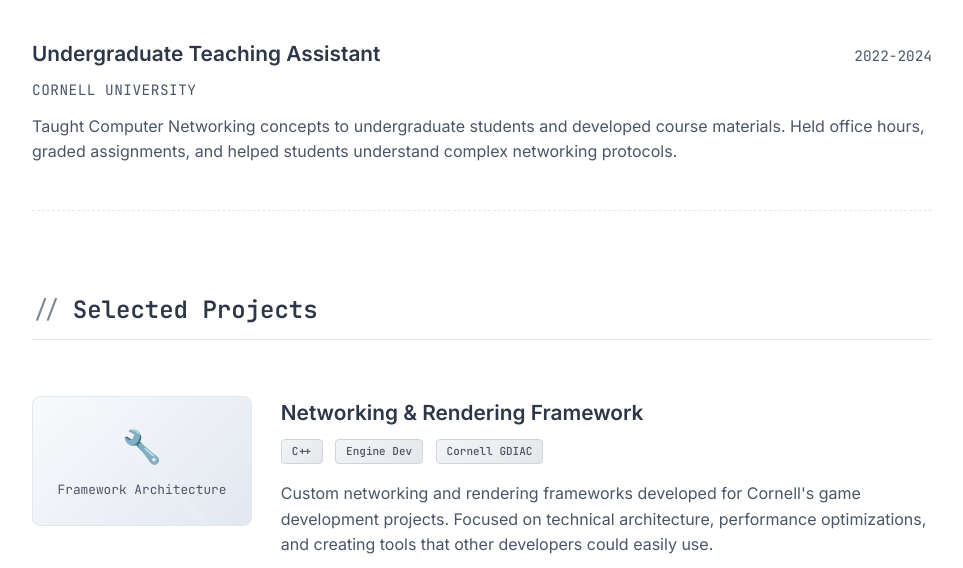
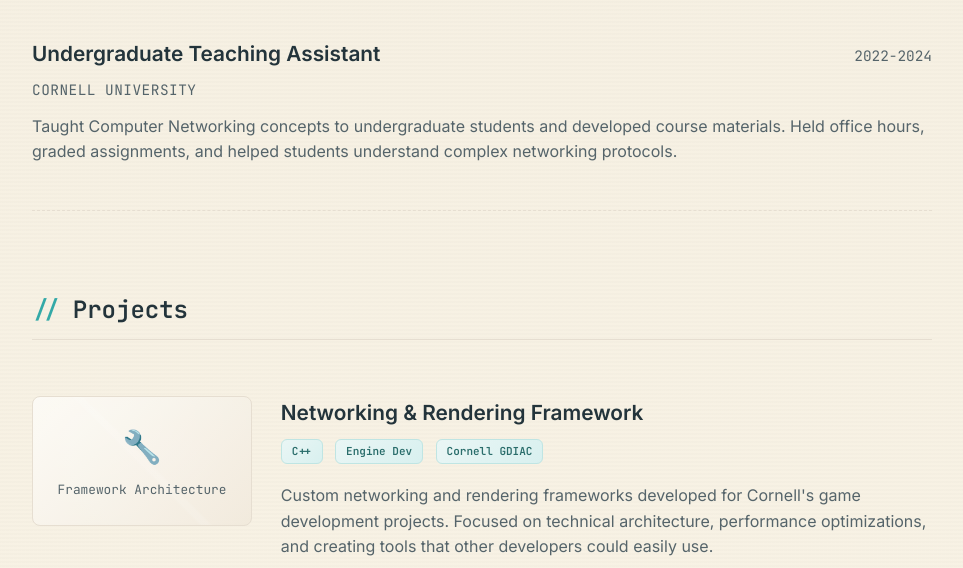
Before and after one commit to leukwnl/website, a plain HTML site: page index.html in a window 1280 px wide. Shown: the part 1506-2074 px from the top of the page, without its empty margins (158-1121 px from the left). Drawn offline with Linux system fonts and the light colour scheme.

Commit message:
website theming

```diff
--- a/index.html
+++ b/index.html
@@ -1,23 +1,30 @@
 <!DOCTYPE html>
 <html lang="en">
+
 <head>
   <meta charset="UTF-8" />
   <meta name="viewport" content="width=device-width, initial-scale=1.0" />
   <title>Luke Leh Wei Nunn</title>
   <link rel="preconnect" href="https://fonts.googleapis.com">
   <link rel="preconnect" href="https://fonts.gstatic.com" crossorigin>
-  <link href="https://fonts.googleapis.com/css2?family=JetBrains+Mono:wght@300;400;500;600&family=Inter:wght@300;400;500;600&display=swap" rel="stylesheet">
+  <link
+    href="https://fonts.googleapis.com/css2?family=JetBrains+Mono:wght@300;400;500;600&family=Inter:wght@300;400;500;600&display=swap"
+    rel="stylesheet">
   <link href="https://cdnjs.cloudflare.com/ajax/libs/font-awesome/6.0.0/css/all.min.css" rel="stylesheet">
 
   <style>
     :root {
-      --bg-color: #ffffff;
-      --text-color: #2d3748;
-      --text-secondary: #4a5568;
-      --accent-color: #dc2626;
-      --accent-secondary: #7c3aed;
-      --border-color: #e2e8f0;
-      --shadow-color: rgba(0,0,0,.05);
+      --bg-color: #FAF4E6;
+      --text-color: #23343B;
+      --text-secondary: #55646A;
+
+      --accent-color: #1FA2A1;
+      --accent-secondary: #E56B6F;
+
+      /* Lines, shadows */
+      --border-color: #E6DED1;
+      /* parchment line */
+      --shadow-color: rgba(35, 52, 59, .06);
       --transition-time: .3s;
     }
 
@@ -30,13 +37,19 @@
     body {
       font-family: 'Inter', -apple-system, BlinkMacSystemFont, "Segoe UI", Helvetica, Arial, sans-serif;
       font-size: 1rem;
-      background: var(--bg-color);
       color: var(--text-color);
       display: flex;
       flex-direction: column;
       align-items: center;
       padding: 2rem 1.5rem;
       line-height: 1.6;
+
+      background-color: var(--bg-color);
+      background-image:
+        radial-gradient(1200px 800px at 10% 10%, rgba(255, 255, 255, .35) 0%, rgba(255, 255, 255, 0) 70%),
+        radial-gradient(900px 600px at 90% 15%, rgba(255, 255, 255, .25) 0%, rgba(255, 255, 255, 0) 60%),
+        repeating-linear-gradient(0deg, rgba(0, 0, 0, .012) 0 2px, rgba(0, 0, 0, 0) 2px 4px),
+        linear-gradient(180deg, rgba(0, 0, 0, .03), rgba(255, 255, 255, .03));
     }
 
     /* Hero Section */
@@ -55,10 +68,10 @@
       font-size: 2.8rem;
       font-weight: 600;
       margin-bottom: .4rem;
-      background: linear-gradient(135deg, #1f2937 0%, #374151 50%, #4b5563 100%);
+      background: linear-gradient(135deg, #0f6e6c 0%, #1FA2A1 55%, #2D6A9A 100%);
       -webkit-background-clip: text;
+      background-clip: text;
       -webkit-text-fill-color: transparent;
-      background-clip: text;
     }
 
     .hero-info .subtitle {
@@ -84,14 +97,15 @@
       align-items: center;
       gap: .5rem;
       padding: .4rem .8rem;
-      border-radius: 6px;
+      border-radius: 8px;
       border: 1px solid var(--border-color);
-      background: transparent;
+      background: rgba(255, 255, 255, .35);
+      backdrop-filter: saturate(110%);
     }
 
     .hero-links a:hover {
       background: var(--accent-color);
-      color: white;
+      color: #fff;
       border-color: var(--accent-color);
       transform: translateY(-1px);
     }
@@ -102,7 +116,7 @@
       object-fit: cover;
       border-radius: 12px;
       border: 2px solid var(--border-color);
-      box-shadow: 0 4px 20px rgba(0,0,0,.08);
+      box-shadow: 0 4px 20px rgba(0, 0, 0, .08);
     }
 
     .hero-photo .placeholder {
@@ -110,7 +124,7 @@
       height: 180px;
       border-radius: 12px;
       border: 2px solid var(--border-color);
-      background: linear-gradient(135deg, #f8fafc 0%, #e2e8f0 100%);
+      background: linear-gradient(135deg, #fbf8f0 0%, #efe6d6 100%);
       display: flex;
       align-items: center;
       justify-content: center;
@@ -153,18 +167,19 @@
     .section-header h2 {
       font-size: 1.5rem;
       font-weight: 600;
+      padding-bottom: 0.6rem;
+      position: relative;
+      font-family: 'JetBrains Mono', monospace;
+      color: var(--text-color);
       border-bottom: 1px solid var(--border-color);
-      padding-bottom: 0.6rem;
-      font-family: 'JetBrains Mono', monospace;
-      position: relative;
     }
 
     .section-header h2::before {
       content: '//';
-      color: var(--text-secondary);
+      color: var(--accent-color);
       margin-right: 12px;
-      font-weight: 400;
-      opacity: 0.7;
+      font-weight: 600;
+      opacity: .9;
     }
 
     /* Tabs */
@@ -238,7 +253,7 @@
       border-radius: 8px;
       border: 1px solid var(--border-color);
       flex-shrink: 0;
-      background: linear-gradient(135deg, #f8fafc 0%, #e2e8f0 100%);
+      background: linear-gradient(135deg, #fbf8f0 0%, #efe6d6 100%);
     }
 
     .entry-placeholder {
@@ -246,7 +261,9 @@
       height: 130px;
       border-radius: 8px;
       border: 1px solid var(--border-color);
-      background: linear-gradient(135deg, #f8fafc 0%, #e2e8f0 100%);
+      background:
+        radial-gradient(600px 400px at 20% 20%, rgba(255, 255, 255, .35), transparent 70%),
+        linear-gradient(135deg, #fbf8f0 0%, #efe6d6 100%);
       display: flex;
       flex-direction: column;
       align-items: center;
@@ -259,11 +276,8 @@
     .entry-placeholder::before {
       content: '';
       position: absolute;
-      top: 0;
-      left: 0;
-      right: 0;
-      bottom: 0;
-      background: linear-gradient(45deg, transparent 48%, rgba(255,255,255,0.1) 49%, rgba(255,255,255,0.1) 51%, transparent 52%);
+      inset: 0;
+      background: linear-gradient(45deg, transparent 48%, rgba(255, 255, 255, 0.12) 49%, rgba(255, 255, 255, 0.12) 51%, transparent 52%);
     }
 
     .entry-placeholder .icon {
@@ -290,17 +304,17 @@
     }
 
     .tech-tag {
-      background: linear-gradient(135deg, #f3f4f6 0%, #e5e7eb 100%);
-      border: 1px solid #d1d5db;
-      border-radius: 4px;
+      background: linear-gradient(135deg, #eaf6f5 0%, #d8f0ef 100%);
+      border: 1px solid #bfe5e3;
+      color: #2a6d6b;
+      border-radius: 6px;
       padding: 3px 10px;
       font-size: 11px;
       font-family: 'JetBrains Mono', monospace;
-      color: #4b5563;
       display: inline-block;
       margin-right: 8px;
-      margin-bottom: 4px;
-      font-weight: 500;
+      margin-bottom: 6px;
+      font-weight: 600;
     }
 
     .entry-info .description {
@@ -326,8 +340,8 @@
       font-size: 0.9rem;
       padding: 0.4rem 0.8rem;
       border: 1px solid var(--border-color);
-      border-radius: 6px;
-      background: transparent;
+      border-radius: 8px;
+      background: rgba(255, 255, 255, .35);
       transition: all var(--transition-time) ease;
       display: inline-flex;
       align-items: center;
@@ -336,8 +350,8 @@
     }
 
     .entry-info .links a:hover {
-      background: var(--accent-color);
-      color: white;
+      background: linear-gradient(135deg, var(--accent-color), var(--accent-secondary));
+      color: #fff;
       border-color: var(--accent-color);
       transform: translateY(-1px);
     }
@@ -398,13 +412,13 @@
       }
     }
 
-    /* Custom scrollbar */
+    /* Custom scrollbar with Nyonya gradient */
     ::-webkit-scrollbar {
       width: 6px;
     }
 
     ::-webkit-scrollbar-track {
-      background: #f9fafb;
+      background: #f6efe0;
     }
 
     ::-webkit-scrollbar-thumb {
@@ -413,9 +427,10 @@
     }
 
     ::-webkit-scrollbar-thumb:hover {
-      background: linear-gradient(180deg, #b91c1c, #6d28d9);
+      background: linear-gradient(180deg, #178786, #d85a60);
     }
   </style>
+
 
   <script>
     function showSection(section, event) {
@@ -450,12 +465,12 @@
       const placeholder = document.getElementById('headshot-placeholder');
 
       if (img && placeholder) {
-        img.onload = function() {
+        img.onload = function () {
           img.style.display = 'block';
           placeholder.style.display = 'none';
         };
 
-        img.onerror = function() {
+        img.onerror = function () {
           img.style.display = 'none';
           placeholder.style.display = 'flex';
         };
@@ -469,7 +484,7 @@
   <div class="hero-card">
     <div class="hero-info">
       <h1>Luke Leh Wei Nunn</h1>
-      <p class="subtitle">programming, game tech & performing & media arts</p>
+      <p class="subtitle">software engineering, game design, performing & media arts</p>
       <div class="hero-links">
         <a href="https://linkedin.com" target="_blank">
           <i class="fab fa-linkedin"></i> LinkedIn
@@ -494,16 +509,23 @@
   <!-- About -->
   <div class="about">
     <p>
-      Hi! I'm a Cornell University graduate with a B.S. in Computer Science and minors in Game Design and Performing & Media Arts.
-      I've worked on AI Products at <a href="#" target="_blank">PETRONAS Digital</a>, engineered data pipelines and dashboards for the
-      <a href="#" target="_blank">Environmental Data Governance Initiative</a>, developed networking & rendering frameworks for the
-      <a href="#" target="_blank">Cornell Game Design Initiative</a>, and taught Computer Networking at Cornell University as an undergraduate teaching assistant.
+      Hi! I'm a Cornell University graduate with a B.S. in Computer Science and minors in Game Design and Performing &
+      Media Arts.
+      I've worked on AI Products at <a href="#" target="_blank">PETRONAS Digital</a>, engineered data pipelines and
+      dashboards for the
+      <a href="#" target="_blank">Environmental Data Governance Initiative</a>, developed networking & rendering
+      frameworks for the
+      <a href="#" target="_blank">Cornell Game Design Initiative</a>, and taught Computer Networking at Cornell
+      University as an undergraduate teaching assistant.
     </p>
     <br>
     <p>
-      I like building products that involve real time, interactive systems with compelling user experiences. This passion aligns with my game
-      development journey at Cornell, as well as multiple game jams outside of school. In my free time, I enjoy riding my bicycle, tinkering with old
-      tech, acting in theater, as well as playing Dungeons and Dragons with friends I've come to call family over my past 4 years in the USA.
+      I like building products that involve real time, interactive systems with compelling user experiences. This
+      passion aligns with my game
+      development journey at Cornell, as well as multiple game jams outside of school. In my free time, I enjoy riding
+      my bicycle, tinkering with old
+      tech, acting in theater, as well as playing Dungeons and Dragons with friends I've come to call family over my
+      past 4 years in the USA.
     </p>
   </div>
 
@@ -584,7 +606,7 @@
 
     <!-- Section: Projects -->
     <div class="section-header">
-      <h2>Selected Projects</h2>
+      <h2>Projects</h2>
     </div>
 
     <!-- Project 1 -->
@@ -604,7 +626,8 @@
         </div>
         <div class="description">
           Custom networking and rendering frameworks developed for Cornell's game development projects.
-          Focused on technical architecture, performance optimizations, and creating tools that other developers could easily use.
+          Focused on technical architecture, performance optimizations, and creating tools that other developers could
+          easily use.
         </div>
         <div class="links">
           <a href="#" target="_blank">
@@ -633,7 +656,8 @@
           <span class="tech-tag">Multiplayer</span>
         </div>
         <div class="description">
-          A complex multiplayer game featuring real-time networking, physics simulation, and cross-platform compatibility.
+          A complex multiplayer game featuring real-time networking, physics simulation, and cross-platform
+          compatibility.
           Implemented custom networking solutions and optimized for low-latency gameplay.
         </div>
         <div class="links">
@@ -709,4 +733,5 @@
 
   </div>
 </body>
+
 </html>
```
